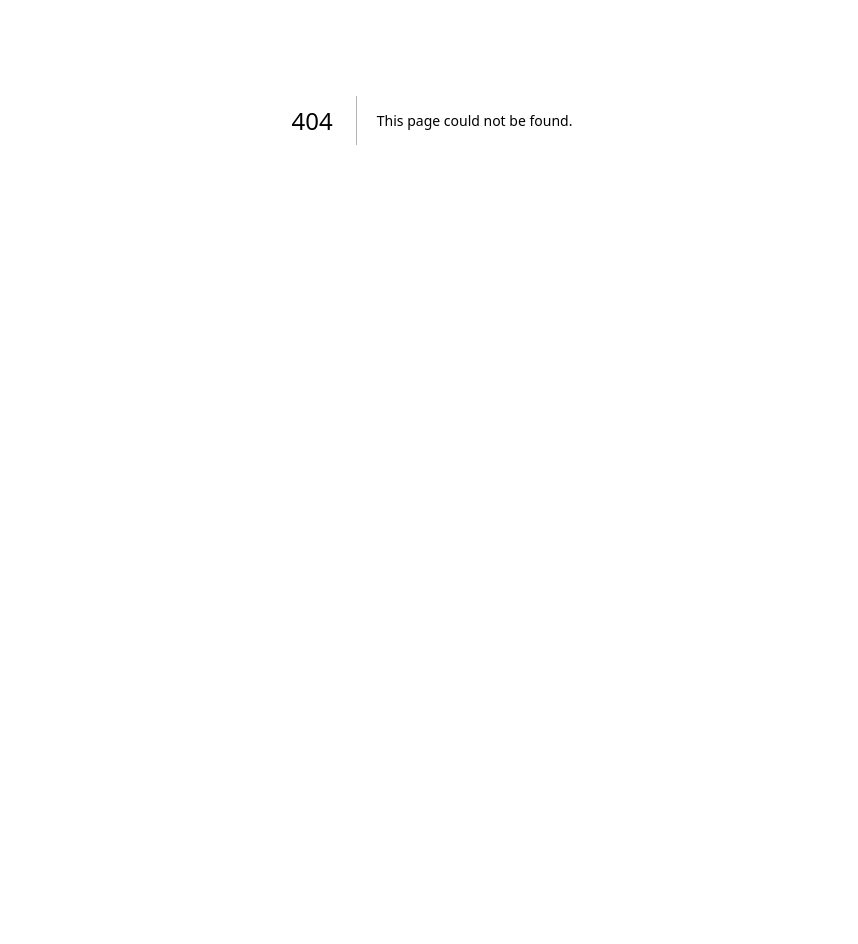
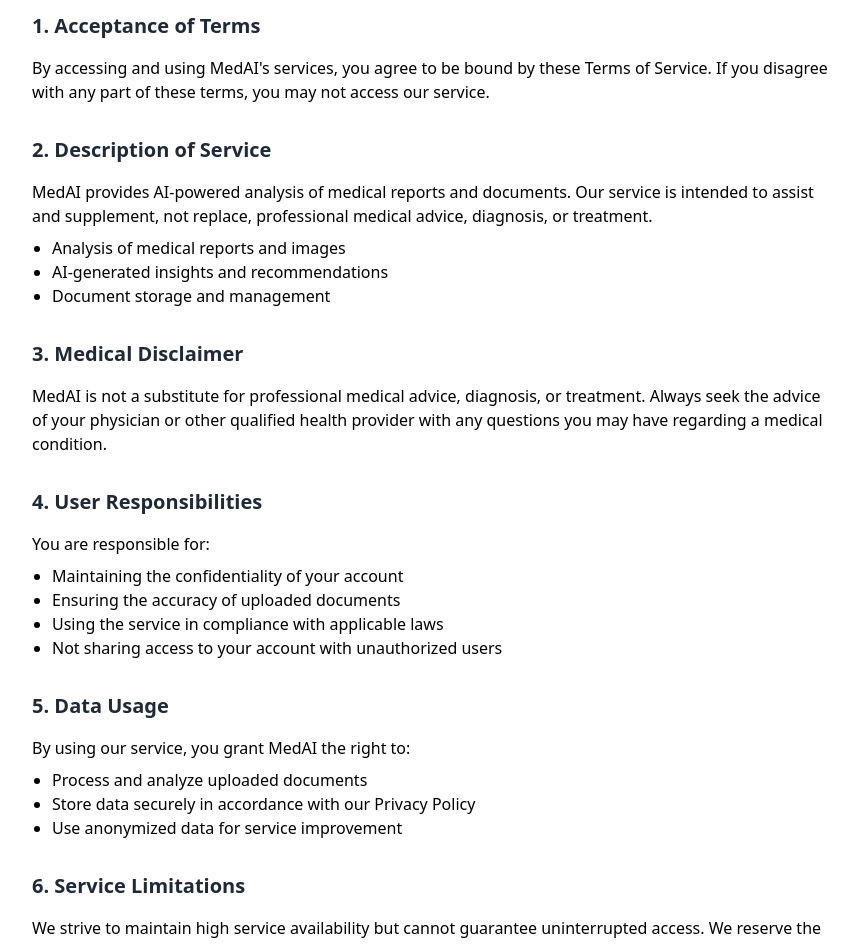
Before and after one commit to nabeel-dev1340/ai-medical-report-analysis, a Next.js app: page /terms in a window 1280 px wide. Before the commit this address had no page. Shown: the part 280-1224 px from the top of the page, without its empty margins (208-1066 px from the left). Before the commit the page ends 800 px from the top, so only its background shows below. Built offline with nearby package versions, Linux system fonts and the light colour scheme.

Commit message:
TOS and privacy page

```diff
--- /dev/null
+++ b/src/app/privacy/page.js
@@ -0,0 +1,89 @@
+"use client";
+import React from "react";
+import PolicyLayout from "../../components/Policy/PolicyLayout";
+import PolicySection from "../../components/Policy/PolicySection";
+
+const PrivacyPage = () => {
+  return (
+    <PolicyLayout title="Privacy Policy">
+      <div className="space-y-8">
+        <p className="text-gray-600">Last updated: January 1, 2025</p>
+
+        <PolicySection title="1. Information We Collect">
+          <p>We collect the following types of information:</p>
+          <ul className="list-disc pl-5 mt-2">
+            <li>Personal information (name, email, contact details)</li>
+            <li>Medical documents and reports you upload</li>
+            <li>Usage data and analytics</li>
+            <li>Device and browser information</li>
+          </ul>
+        </PolicySection>
+
+        <PolicySection title="2. Use of Information">
+          <p>Your information is used for:</p>
+          <ul className="list-disc pl-5 mt-2">
+            <li>Providing and improving our AI analysis services</li>
+            <li>Communicating about your account and updates</li>
+            <li>Ensuring service security and preventing fraud</li>
+            <li>Research and development (using anonymized data)</li>
+          </ul>
+        </PolicySection>
+
+        <PolicySection title="3. Data Protection">
+          <p>We implement robust security measures to protect your data:</p>
+          <ul className="list-disc pl-5 mt-2">
+            <li>End-to-end encryption for data transmission</li>
+            <li>Secure data storage in certified facilities</li>
+            <li>Regular security audits and updates</li>
+            <li>Strict access controls and authentication</li>
+          </ul>
+        </PolicySection>
+
+        <PolicySection title="4. HIPAA Compliance">
+          <p>
+            Our service is designed to be HIPAA-compliant. We maintain
+            appropriate physical, technical, and administrative safeguards to
+            protect your health information.
+          </p>
+        </PolicySection>
+
+        <PolicySection title="5. Data Sharing">
+          <p>
+            We do not sell your personal information. We may share data with:
+          </p>
+          <ul className="list-disc pl-5 mt-2">
+            <li>Service providers who assist our operations</li>
+            <li>Legal authorities when required by law</li>
+            <li>Business partners with your explicit consent</li>
+          </ul>
+        </PolicySection>
+
+        <PolicySection title="6. Your Rights">
+          <p>You have the right to:</p>
+          <ul className="list-disc pl-5 mt-2">
+            <li>Access your personal information</li>
+            <li>Request data correction or deletion</li>
+            <li>Opt-out of certain data uses</li>
+            <li>Export your data</li>
+          </ul>
+        </PolicySection>
+
+        <PolicySection title="7. Contact Us">
+          <p>
+            For privacy-related inquiries, contact our Data Protection Officer
+            at:
+          </p>
+          <p className="mt-2">
+            Email: privacy@medai.com
+            <br />
+            Address: 123 Health Street, Medical District
+            <br />
+            Phone: (555) 123-4567
+          </p>
+        </PolicySection>
+      </div>
+    </PolicyLayout>
+  );
+};
+
+export default PrivacyPage;
--- /dev/null
+++ b/src/app/terms/page.js
@@ -0,0 +1,81 @@
+"use client";
+import React from "react";
+import PolicyLayout from "../../components/Policy/PolicyLayout";
+import PolicySection from "../../components/Policy/PolicySection";
+
+const TermsPage = () => {
+  return (
+    <PolicyLayout title="Terms of Service">
+      <div className="space-y-8">
+        <p className="text-gray-600">Last updated: January 1, 2025</p>
+
+        <PolicySection title="1. Acceptance of Terms">
+          <p>
+            By accessing and using MedAI&apos;s services, you agree to be bound
+            by these Terms of Service. If you disagree with any part of these
+            terms, you may not access our service.
+          </p>
+        </PolicySection>
+
+        <PolicySection title="2. Description of Service">
+          <p>
+            MedAI provides AI-powered analysis of medical reports and documents.
+            Our service is intended to assist and supplement, not replace,
+            professional medical advice, diagnosis, or treatment.
+          </p>
+          <ul className="list-disc pl-5 mt-2">
+            <li>Analysis of medical reports and images</li>
+            <li>AI-generated insights and recommendations</li>
+            <li>Document storage and management</li>
+          </ul>
+        </PolicySection>
+
+        <PolicySection title="3. Medical Disclaimer">
+          <p>
+            MedAI is not a substitute for professional medical advice,
+            diagnosis, or treatment. Always seek the advice of your physician or
+            other qualified health provider with any questions you may have
+            regarding a medical condition.
+          </p>
+        </PolicySection>
+
+        <PolicySection title="4. User Responsibilities">
+          <p>You are responsible for:</p>
+          <ul className="list-disc pl-5 mt-2">
+            <li>Maintaining the confidentiality of your account</li>
+            <li>Ensuring the accuracy of uploaded documents</li>
+            <li>Using the service in compliance with applicable laws</li>
+            <li>Not sharing access to your account with unauthorized users</li>
+          </ul>
+        </PolicySection>
+
+        <PolicySection title="5. Data Usage">
+          <p>By using our service, you grant MedAI the right to:</p>
+          <ul className="list-disc pl-5 mt-2">
+            <li>Process and analyze uploaded documents</li>
+            <li>Store data securely in accordance with our Privacy Policy</li>
+            <li>Use anonymized data for service improvement</li>
+          </ul>
+        </PolicySection>
+
+        <PolicySection title="6. Service Limitations">
+          <p>
+            We strive to maintain high service availability but cannot guarantee
+            uninterrupted access. We reserve the right to modify or discontinue
+            the service with reasonable notice.
+          </p>
+        </PolicySection>
+
+        <PolicySection title="7. Termination">
+          <p>
+            We may terminate or suspend your account immediately for any breach
+            of these Terms. You may terminate your account at any time by
+            contacting our support team.
+          </p>
+        </PolicySection>
+      </div>
+    </PolicyLayout>
+  );
+};
+
+export default TermsPage;
--- /dev/null
+++ b/src/components/Policy/PolicyLayout.jsx
@@ -0,0 +1,22 @@
+"use client";
+// components/Policy/PolicyLayout.jsx
+import React from "react";
+import Header from "../Header/Header";
+import Footer from "../Footer/Footer";
+
+const PolicyLayout = ({ children, title }) => {
+  return (
+    <div className="min-h-screen bg-gray-50 flex flex-col">
+      <Header />
+      <main className="flex-1 py-12">
+        <div className="max-w-4xl mx-auto px-4">
+          <h1 className="text-3xl font-bold text-gray-900 mb-8">{title}</h1>
+          <div className="bg-white rounded-lg shadow-sm p-8">{children}</div>
+        </div>
+      </main>
+      <Footer />
+    </div>
+  );
+};
+
+export default PolicyLayout;
--- /dev/null
+++ b/src/components/Policy/PolicySection.jsx
@@ -0,0 +1,13 @@
+// components/Policy/PolicySection.jsx
+import React from "react";
+
+const PolicySection = ({ title, children }) => {
+  return (
+    <section className="mb-8">
+      <h2 className="text-xl font-semibold text-gray-800 mb-4">{title}</h2>
+      <div className="prose prose-blue max-w-none">{children}</div>
+    </section>
+  );
+};
+
+export default PolicySection;
```
